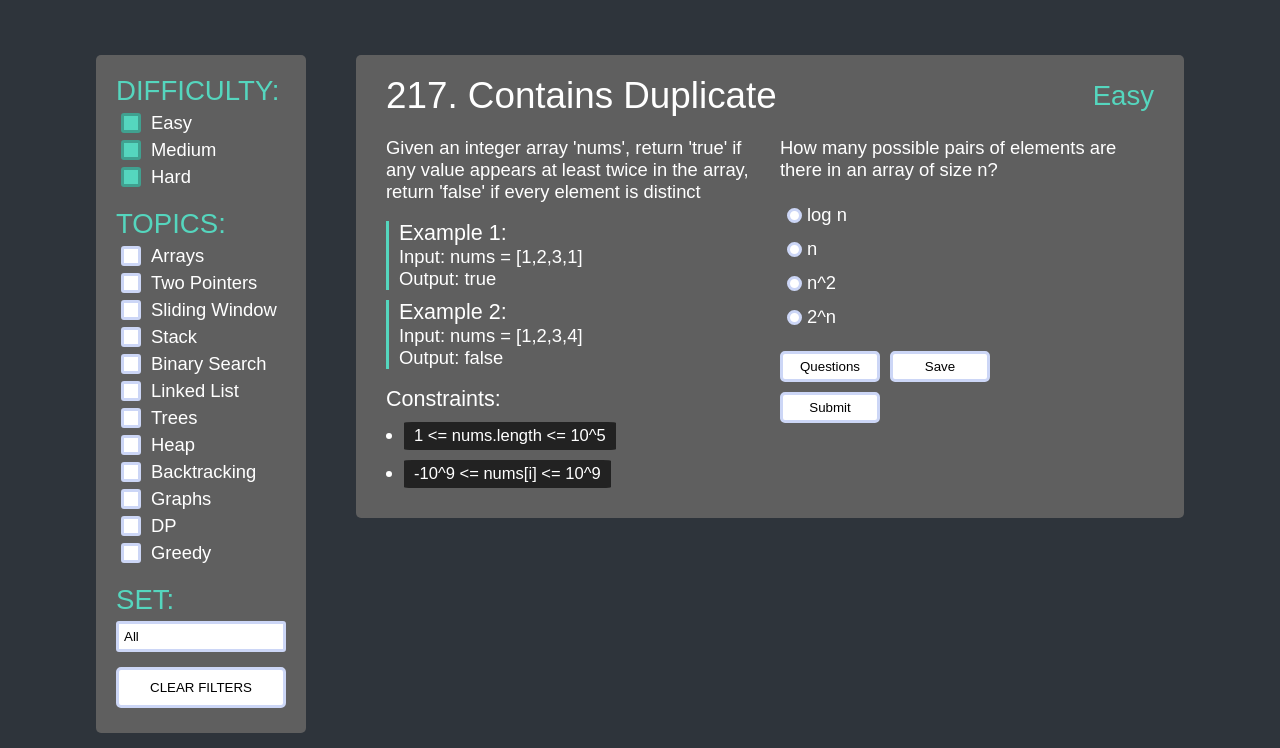
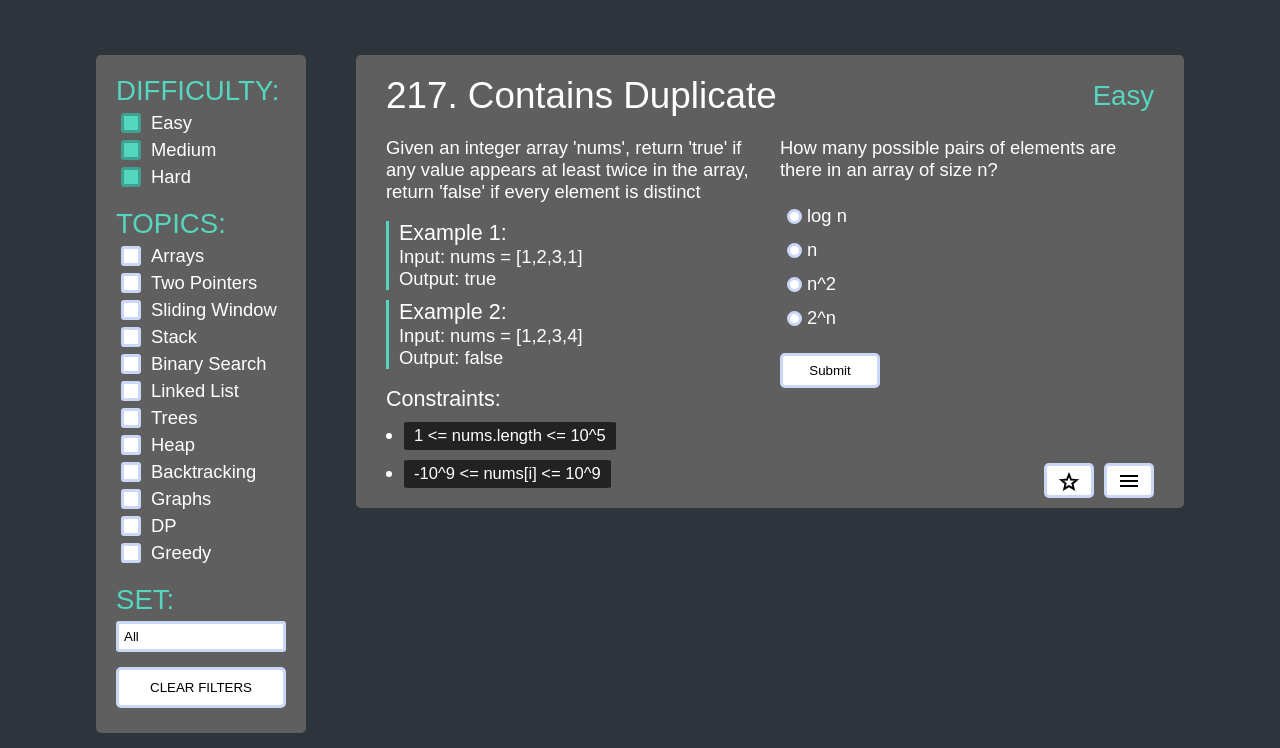
Before and after one commit to tonytwei/leetquiz, a Node server app: page /quiz in a window 1280 px wide. Shown: the part 90-838 px from the top of the page. Run offline with Node 20, Linux system fonts and the light colour scheme; some libraries are stand-ins or nearby versions; some web fonts are replaced.

Commit message:
mongodb example, quiz buttons css

```diff
--- a/client/pages/partials/header.ejs
+++ b/client/pages/partials/header.ejs
@@ -1,7 +1,7 @@
 <header>
-    <script src="assets/header.js"></script>
+    <script src="/assets/header.js"></script>
     <div class="logo">
-        <img src="images/logo.png" alt="logo">
+        <img src="/images/logo.png" alt="logo">
         <h1>LeetQuiz</h1>
     </div>
     <div class="nav-bar">
@@ -20,14 +20,14 @@
     </div>
     <div class="nav-menu">
         <button class="menu-open button">
-            <img src="images/density-medium.png">
+            <img src="/images/density-medium.png">
         </button>
     </div>
     <div class="nav-overlay">
         <ul>
             <li>
                 <button class="menu-close button">
-                    <img src="images/close.png">
+                    <img src="/images/close.png">
                 </button>
             </li>
             <li><a href="/">HOME</a></li>
--- a/client/pages/quiz.ejs
+++ b/client/pages/quiz.ejs
@@ -146,13 +146,21 @@
                                     <% } %>
                                 </div>
                                 <div class="button-container-container">
-                                    <button id="show-questions" type="button" name="show-questions">Questions</button>
-                                    <button id="show-settings" type="button" name="show-settings">Settings</button>
-                                    <button id="save-question" type="button" name="save-question">Save</button>
                                     <div class="button-container">
                                         <button id="submit-answer" type="button" name="submit-answer">Submit</button>
                                         <button id="next-question-part" type="button" name="next-question-part">Next</button>
                                         <button id="next-question" type="button" name="next-question">Next Q</button>
+                                    </div>
+                                    <div class="button-container-icons">
+                                        <button id="save-question" type="button" name="save-question">
+                                            <img src="/images/quiz-ui/star.png" alt="quiz question save">
+                                        </button>
+                                        <button id="show-questions" type="button" name="show-questions">
+                                            <img src="/images/quiz-ui/menu.png" alt="quiz question menu">
+                                        </button>
+                                        <button id="show-settings" type="button" name="show-settings">
+                                            <img src="/images/quiz-ui/settings.png" alt="quiz settings">
+                                        </button>
                                     </div>
                                 </div>
                             </div>
--- a/client/public/styles/quiz.css
+++ b/client/public/styles/quiz.css
@@ -147,7 +147,7 @@
     height: 100%;
     display: flex;
     flex-direction: column;
-    padding: 0px 10px 10px 10px;
+    padding: 0px 10px;
     gap: 8px;
 }
 
@@ -163,11 +163,11 @@
 
 .question-answer {
     width: 50%;
-    height: 100%;
+    min-height: 100%;
     display: flex;
     flex-direction: column;
-    row-gap: 9px;
-    padding: 0px 10px 10px 10px;
+    row-gap: 10px;
+    padding: 0px 10px;
 }
 
 .radio-container {
@@ -216,26 +216,50 @@
 
 .button-container-container {
     display: flex;
-    flex-wrap: wrap;
-    flex-direction: row;
+    flex-direction: column;
     gap: 10px;
+    height: 100%;
+    justify-content: space-between;
 }
 
 .button-container {
     display: flex;
     flex-direction: row;
-    flex-wrap: wrap;
     max-width: 100%;
     gap: 10px;
     justify-content: start;
+    align-items: center;
 }
 
-#submit-answer, #next-question-part, #next-question, #show-settings, #show-questions, #save-question {
-    width: 100px;
+.button-container-icons {
+    display: flex;
+    flex-direction: row;
+    width: 100%;
+    gap: 10px;
+    justify-content: end;
+    align-items: center;
+}
+
+#show-questions, #show-settings, #save-question {
+    display: flex;
+    flex-direction: row;
+    align-items: center;
+    justify-content: center;
+    width: 50px;
+    min-width: max-content;
+    height: 35px;
     background: white;
     border: 3px solid var(--text-a);
     border-radius: 5px;
-    padding: 5px 10px;
+    padding: 0px 5px;
+}
+
+#submit-answer, #next-question-part, #next-question {
+    width: 100px;
+    height: 35px;
+    background: white;
+    border: 3px solid var(--text-a);
+    border-radius: 5px;
 }
 
 #next-question, #show-settings {
@@ -245,18 +269,6 @@
 #next-question-part {
     display: block;
     visibility: hidden;
-}
-
-#submit-answer, #next-question-part, #next-question {
-    grid-row-start: 1;
-}
-
-#show-settings, #show-questions {
-    grid-row-start: 2;
-}
-
-.hidden {
-    display: none;
 }
 
 .overlay {
@@ -328,7 +340,7 @@
     }
 
     #show-settings {
-        display: block;
+        display: flex;
     }
 }
 
@@ -354,8 +366,7 @@
 
     .question-description {
         width: 100%;
-        padding-bottom: 0%;
-        padding: 0px
+        padding: 0px;
     }
 
     .question-constraints > ul > li {
@@ -393,6 +404,10 @@
     .button-container-container {
         justify-content: center;
         align-items: center;
+    }
+
+    .button-container-icons {
+        justify-content: center;
     }
 
     .overlay-settings > * {
--- a/package.json
+++ b/package.json
@@ -19,6 +19,7 @@
   "homepage": "https://github.com/tonytwei/leetquiz#readme",
   "dependencies": {
     "ejs": "^3.1.9",
-    "express": "^4.18.2"
+    "express": "^4.18.2",
+    "mongoose": "^8.0.0"
   }
 }
```
Also changed, not shown: client/models/blog.js (added, +19 -0 lines), client/models/question.js (added, +65 -0 lines), server/server.js (+53 -13 lines), client/public/assets/close.png (deleted), client/public/assets/questions/0217.json, client/public/assets/questions/0242.json, client/public/assets/quiz.js, client/public/images/quiz-ui/menu.png (added), client/public/images/quiz-ui/settings.png (added), client/public/images/quiz-ui/star.png (added), 1 other file.
